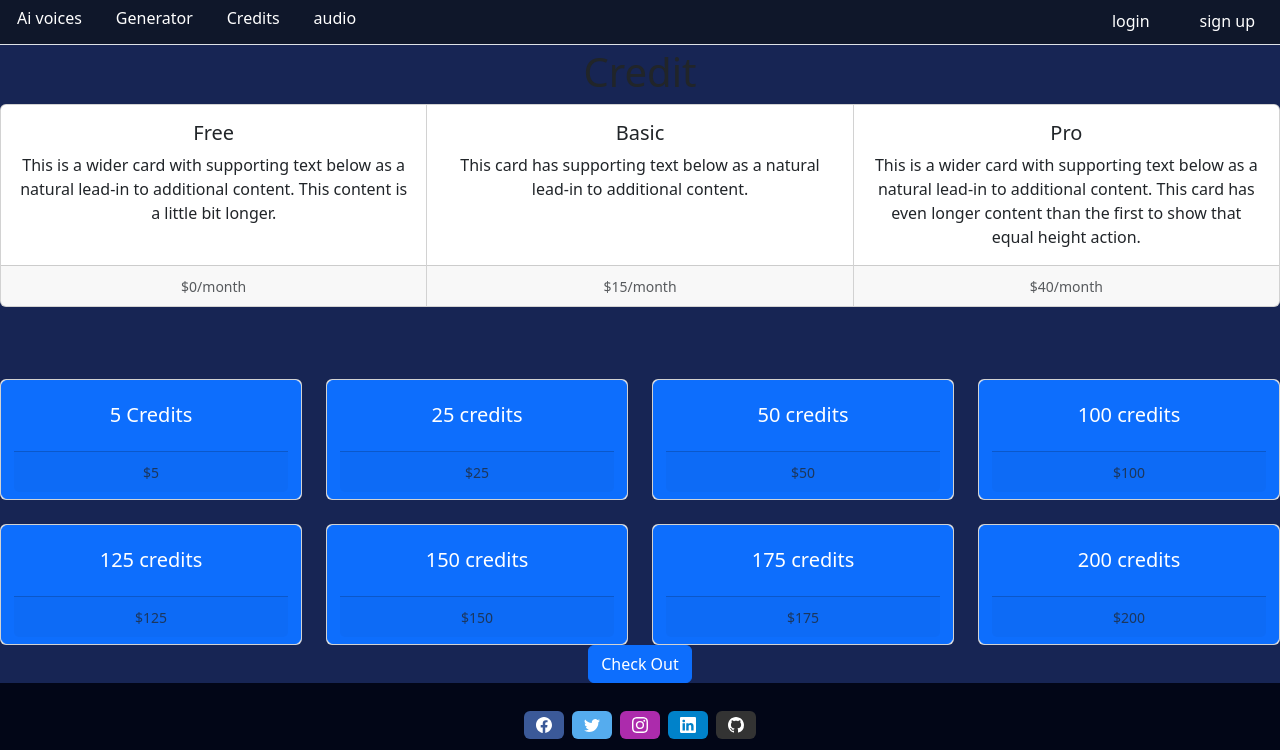
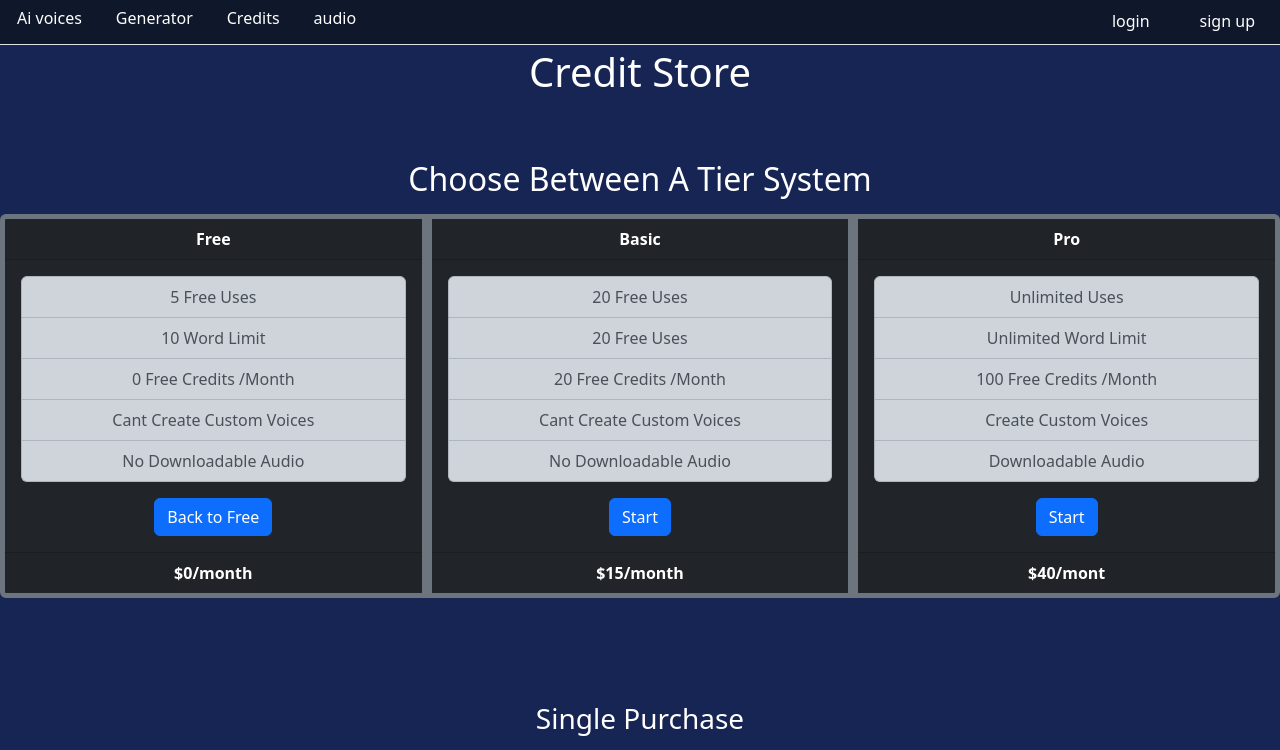
Before and after one commit to Kwyk25/voice-ai, a React (Create React App) app: page /CreditShop in a window 1280 px wide. Shown: the top 750 px of the page. Built offline with nearby package versions, Linux system fonts and the light colour scheme; no server answers.

Commit message:
fixed up the credit page

```diff
--- a/src/components/PriceCoins.jsx
+++ b/src/components/PriceCoins.jsx
@@ -2,10 +2,8 @@ import React from "react";
 import Button from "react-bootstrap/Button";
 import {
     MDBCard,
-    MDBCardImage,
     MDBCardBody,
     MDBCardTitle,
-    MDBCardText,
     MDBCardFooter,
     MDBRow,
     MDBCol,
@@ -13,86 +11,101 @@ import {
 
 export default function App() {
     return (
-        <MDBRow className="row-cols-1 row-cols-md-4 g-4 w-100% mt-5">
+        <MDBRow className="row-cols-1 row-cols-md-4 g-4 w-100%">
             <MDBCol>
-                <MDBCard><Button
-                            className="bg-slate-900 ">
+                <MDBCard>
+                    <Button href="/CheckoutPage">
                         <MDBCardBody>
                             <MDBCardTitle>5 Credits</MDBCardTitle>
                         </MDBCardBody>
                         <MDBCardFooter>
                             <small className="text-muted">$5</small>
-                    </MDBCardFooter></Button>
+                        </MDBCardFooter>
+                    </Button>
                 </MDBCard>
             </MDBCol>
             <MDBCol>
-                <MDBCard className="h-100"><Button>
+                <MDBCard className="h-100">
+                    <Button href="/CheckoutPage">
                         <MDBCardBody>
                             <MDBCardTitle>25 credits</MDBCardTitle>
                         </MDBCardBody>
                         <MDBCardFooter>
                             <small className="text-muted">$25</small>
-                    </MDBCardFooter></Button>
+                        </MDBCardFooter>
+                    </Button>
                 </MDBCard>
             </MDBCol>
             <MDBCol>
-                <MDBCard className="h-100"><Button>
+                <MDBCard className="h-100">
+                    <Button href="/CheckoutPage">
                         <MDBCardBody>
                             <MDBCardTitle>50 credits</MDBCardTitle>
                         </MDBCardBody>
                         <MDBCardFooter>
                             <small className="text-muted">$50</small>
-                    </MDBCardFooter></Button>
+                        </MDBCardFooter>
+                    </Button>
                 </MDBCard>
             </MDBCol>
             <MDBCol>
-                <MDBCard className="h-100"><Button>
+                <MDBCard className="h-100">
+                    <Button href="/CheckoutPage">
                         <MDBCardBody>
                             <MDBCardTitle>100 credits</MDBCardTitle>
                         </MDBCardBody>
                         <MDBCardFooter>
                             <small className="text-muted">$100</small>
-                    </MDBCardFooter></Button>
+                        </MDBCardFooter>
+                    </Button>
                 </MDBCard>
             </MDBCol>
             <MDBCol>
-                <MDBCard className="h-100"><Button>
+                <MDBCard className="h-100">
+                    <Button href="/CheckoutPage">
                         <MDBCardBody>
                             <MDBCardTitle>125 credits</MDBCardTitle>
                         </MDBCardBody>
                         <MDBCardFooter>
                             <small className="text-muted">$125</small>
-                    </MDBCardFooter></Button>
+                        </MDBCardFooter>
+                    </Button>
                 </MDBCard>
             </MDBCol>
             <MDBCol>
-                <MDBCard className="h-100"><Button >
+                <MDBCard className="h-100">
+                    <Button href="/CheckoutPage">
                         <MDBCardBody>
                             <MDBCardTitle>150 credits</MDBCardTitle>
                         </MDBCardBody>
                         <MDBCardFooter>
                             <small className="text-muted">$150</small>
-                    </MDBCardFooter></Button>
+                        </MDBCardFooter>
+                    </Button>
                 </MDBCard>
             </MDBCol>
             <MDBCol>
-                <MDBCard className="h-100"><Button>
+                <MDBCard className="h-100">
+                    <Button href="/CheckoutPage">
                         <MDBCardBody>
                             <MDBCardTitle>175 credits</MDBCardTitle>
                         </MDBCardBody>
                         <MDBCardFooter>
                             <small className="text-muted">$175</small>
-                    </MDBCardFooter></Button>
+                        </MDBCardFooter>
+                    </Button>
                 </MDBCard>
             </MDBCol>
             <MDBCol>
-                <MDBCard className="h-100"><Button>
+                <MDBCard className="h-100">
+                    <Button href="/CheckoutPage">
                         <MDBCardBody>
                             <MDBCardTitle>200 credits</MDBCardTitle>
                         </MDBCardBody>
                         <MDBCardFooter>
                             <small className="text-muted">$200</small>
-                    </MDBCardFooter></Button>
+                        </MDBCardFooter>
+                    </Button>
                 </MDBCard>
             </MDBCol>
         </MDBRow>
--- a/src/components/PriceTiers.jsx
+++ b/src/components/PriceTiers.jsx
@@ -1,55 +1,125 @@
-import Card from "react-bootstrap/Card";
-import CardGroup from "react-bootstrap/CardGroup";
+import Button from "react-bootstrap/Button";
+
+import {
+    MDBCard,
+    MDBCardBody,
+    MDBCardText,
+    MDBCardHeader,
+    MDBCardFooter,
+    MDBCardGroup,
+    MDBListGroup,
+    MDBListGroupItem,
+} from "mdb-react-ui-kit";
 
 function PriceTiers() {
     return (
-        <CardGroup>
-            <Card>
-                <Card.Body>
-                    <Card.Title>Free</Card.Title>
-                    <Card.Text>
-                        This is a wider card with supporting text below as a
-                        natural lead-in to additional content. This content is a
-                        little bit longer.
-                    </Card.Text>
-                </Card.Body>
-                <Card.Footer>
-                    <small className="text-muted">
-                    $0/month
-                    </small>
-                </Card.Footer>
-            </Card>
-            <Card>
-                <Card.Body>
-                    <Card.Title>Basic</Card.Title>
-                    <Card.Text>
-                        This card has supporting text below as a natural lead-in
-                        to additional content.{" "}
-                    </Card.Text>
-                </Card.Body>
-                <Card.Footer>
-                    <small className="text-muted">
-                    $15/month
-                    </small>
-                </Card.Footer>
-            </Card>
-            <Card>
-                <Card.Body>
-                    <Card.Title>Pro</Card.Title>
-                    <Card.Text>
-                        This is a wider card with supporting text below as a
-                        natural lead-in to additional content. This card has
-                        even longer content than the first to show that equal
-                        height action.
-                    </Card.Text>
-                </Card.Body>
-                <Card.Footer>
-                    <small className="text-muted">
-                        $40/month
-                    </small>
-                </Card.Footer>
-            </Card>
-        </CardGroup>
+        <MDBCardGroup>
+            <MDBCard
+                border="secondary"
+                alignment="center"
+                background="dark"
+                className="text-white border-5"
+            >
+                <MDBCardHeader>
+                    <b>Free</b>
+                </MDBCardHeader>
+                <MDBCardBody>
+                    <MDBCardText>
+                        <MDBListGroup style={{ minWidthL: "22rem" }} light>
+                            <MDBListGroupItem color="dark">
+                                5 Free Uses
+                            </MDBListGroupItem>
+                            <MDBListGroupItem color="dark">
+                                10 Word Limit
+                            </MDBListGroupItem>
+                            <MDBListGroupItem color="dark">
+                                0 Free Credits /Month
+                            </MDBListGroupItem>
+                            <MDBListGroupItem color="dark">
+                                Cant Create Custom Voices
+                            </MDBListGroupItem>
+                            <MDBListGroupItem color="dark">
+                                No Downloadable Audio
+                            </MDBListGroupItem>
+                        </MDBListGroup>
+                    </MDBCardText>
+                    <Button href="/">Back to Free</Button>
+                </MDBCardBody>
+                <MDBCardFooter className=" text-white">
+                    <b>$0/month</b>
+                </MDBCardFooter>
+            </MDBCard>
+            <MDBCard
+                border="secondary"
+                alignment="center"
+                background="dark"
+                className="text-white border-5"
+            >
+                <MDBCardHeader>
+                    <b>Basic</b>
+                </MDBCardHeader>
+                <MDBCardBody>
+                    <MDBCardText>
+                        <MDBListGroup style={{ minWidthL: "22rem" }} light>
+                            <MDBListGroupItem color="dark">
+                                20 Free Uses
+                            </MDBListGroupItem>
+                            <MDBListGroupItem color="dark">
+                                20 Free Uses
+                            </MDBListGroupItem>
+                            <MDBListGroupItem color="dark">
+                                20 Free Credits /Month
+                            </MDBListGroupItem>
+                            <MDBListGroupItem color="dark">
+                                Cant Create Custom Voices
+                            </MDBListGroupItem>
+                            <MDBListGroupItem color="dark">
+                                No Downloadable Audio
+                            </MDBListGroupItem>
+                        </MDBListGroup>
+                    </MDBCardText>
+                    <Button href="/CheckoutPage">Start</Button>
+                </MDBCardBody>
+                <MDBCardFooter className=" text-white">
+                    <b>$15/month</b>
+                </MDBCardFooter>
+            </MDBCard>
+            <MDBCard
+                border="secondary"
+                alignment="center"
+                background="dark"
+                className="text-white border-5"
+            >
+                <MDBCardHeader>
+                    <b>Pro</b>
+                </MDBCardHeader>
+                <MDBCardBody>
+                    <MDBCardText>
+                        <MDBListGroup style={{ minWidthL: "22rem" }} light>
+                            <MDBListGroupItem color="dark">
+                                Unlimited Uses
+                            </MDBListGroupItem>
+                            <MDBListGroupItem color="dark">
+                                Unlimited Word Limit
+                            </MDBListGroupItem>
+                            <MDBListGroupItem color="dark">
+                                100 Free Credits /Month
+                            </MDBListGroupItem>
+                            <MDBListGroupItem color="dark">
+                                Create Custom Voices
+                            </MDBListGroupItem>
+                            <MDBListGroupItem color="dark">
+                                Downloadable Audio
+                            </MDBListGroupItem>
+                        </MDBListGroup>
+                    </MDBCardText>
+                    <Button href="/CheckoutPage">Start</Button>
+                </MDBCardBody>
+                <MDBCardFooter className=" text-white">
+                    <b>$40/mont</b>
+                </MDBCardFooter>
+            </MDBCard>
+        </MDBCardGroup>
     );
 }
 
--- a/src/pages/CreditShop.jsx
+++ b/src/pages/CreditShop.jsx
@@ -1,21 +1,28 @@
-import "../App.css"
+import "../App.css";
 import Default from "./DefaultPage";
 import Button from "react-bootstrap/Button";
 import PriceTiers from "../components/PriceTiers";
 import PriceCoins from "../components/PriceCoins";
+import { Cart4 } from "react-bootstrap-icons";
 
 export default function CreditShop() {
     return (
         <Default>
             <div className="pt-5">
-                <h1>Credit</h1>
                 <div>
+                    <h1 className="text-white">Credit Store </h1>
+                </div>
+
+                <div className="py-5">
+                    <h2 className="text-white py-2">
+                        Choose Between A Tier System
+                    </h2>
                     <PriceTiers />
                 </div>
-                <div>
+                <div className="py-5">
+                    <h3 className="text-white py-2">Single Purchase</h3>
                     <PriceCoins />
                 </div>
-                <Button href="/CheckoutPage">Check Out</Button>
             </div>
         </Default>
     );
```
Lines whose indentation alone changed are shown as unchanged.
